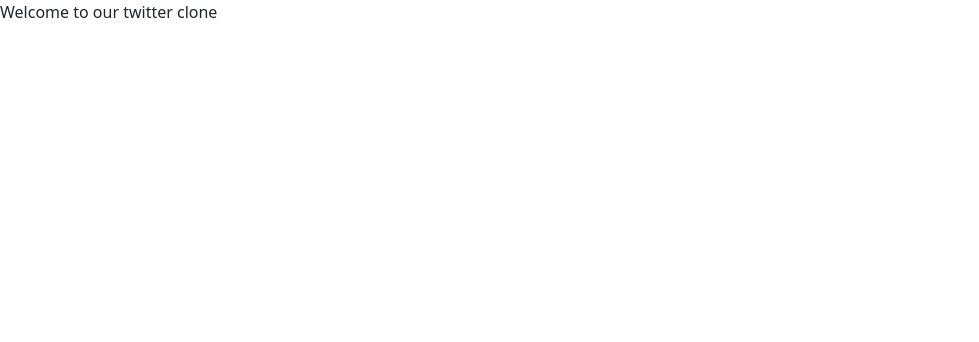
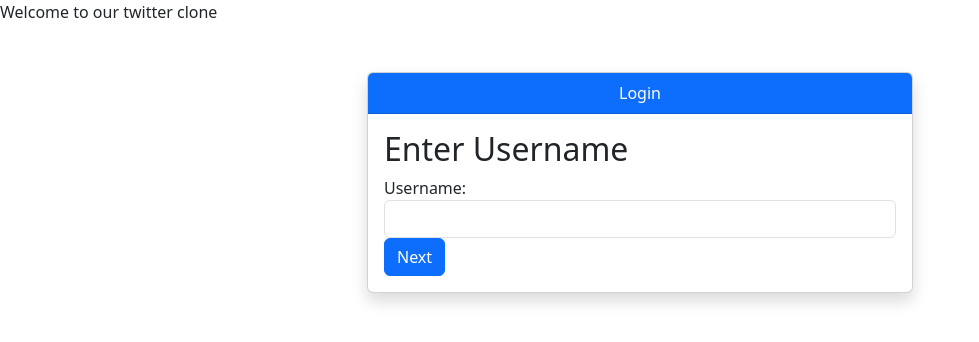
Before and after one commit to MeenaHere/twitterClone, a React (Vite) app: page / in a window 1280 px wide. Shown: the top 342 px of the page, without its empty margins (0-979 px from the left). Built offline with nearby package versions, Linux system fonts and the light colour scheme.

Commit message:
Typo correction
- correct typo from email to username in file UsernamePage and in PasswordPage
- installed React Router Dom

```diff
--- a/package.json
+++ b/package.json
@@ -13,7 +13,8 @@
     "bootstrap": "^5.3.3",
     "react": "^18.2.0",
     "react-bootstrap": "^2.10.2",
-    "react-dom": "^18.2.0"
+    "react-dom": "^18.2.0",
+    "react-router-dom": "^6.23.0"
   },
   "devDependencies": {
     "@types/react": "^18.2.66",
--- a/src/App.jsx
+++ b/src/App.jsx
@@ -1,7 +1,10 @@
+import React from "react";
+import Login from "./components/login/Login";
 function App() {
   return (
     <>
       <p>Welcome to our twitter clone</p>
+      <Login />
     </>
   );
 }
--- a/src/components/login/Login.jsx
+++ b/src/components/login/Login.jsx
@@ -1,4 +1,5 @@
 import React, { useState } from "react";
+import { useHistory } from "react-router-dom";
 import UsernamePage from "./UsernamePage";
 import PasswordPage from "./PasswordPage";
 
@@ -7,10 +8,11 @@ const Login = () => {
   const [password, setPassword] = useState("");
   const [page, setPage] = useState(1);
   const [error, setError] = useState("");
+  const history = useHistory();
 
   const handleUsernameNext = (enteredUsername) => {
     setUsername(enteredUsername);
-    setPage(2); // Move to the password page
+    setPage(2);
   };
 
   const handleLogin = async (enteredPassword) => {
@@ -30,7 +32,6 @@ const Login = () => {
 
       if (response.ok) {
         console.log("Login successful");
-        // Redirect to /home after successful login
         history.push("/home");
       } else {
         setError(data.message);
@@ -43,10 +44,23 @@ const Login = () => {
   };
 
   return (
-    <div>
-      {page === 1 && <UsernamePage onNext={handleUsernameNext} />}
-      {page === 2 && <PasswordPage username={username} onLogin={handleLogin} />}
-      {error && <p>{error}</p>}
+    <div className="container mt-5">
+      <div className="row justify-content-center">
+        <div className="col-md-6">
+          <div className="card shadow">
+            <div className="card-header bg-primary text-white text-center">
+              Login
+            </div>
+            <div className="card-body">
+              {page === 1 && <UsernamePage onNext={handleUsernameNext} />}
+              {page === 2 && (
+                <PasswordPage username={username} onLogin={handleLogin} />
+              )}
+              {error && <p className="text-danger">{error}</p>}
+            </div>
+          </div>
+        </div>
+      </div>
     </div>
   );
 };
--- a/src/components/login/Password.jsx
+++ b/src/components/login/Password.jsx
@@ -2,9 +2,14 @@ import React from "react";
 
 const PasswordInput = ({ value, onChange }) => {
   return (
-    <div>
+    <div className="form-group">
       <label>Password:</label>
-      <input type="password" value={value} onChange={onChange} />
+      <input
+        type="password"
+        className="form-control"
+        value={value}
+        onChange={onChange}
+      />
     </div>
   );
 };
--- a/src/components/login/PasswordPage.jsx
+++ b/src/components/login/PasswordPage.jsx
@@ -1,7 +1,8 @@
 import React, { useState } from "react";
-import PasswordInput from "./PasswordInput";
+import PasswordInput from "./Password";
 
-const PasswordPage = ({ email, onLogin }) => {
+const PasswordPage = ({ username, onLogin }) => {
+  // Change from email to username
   const [password, setPassword] = useState("");
 
   const handlePasswordChange = (e) => {
@@ -9,14 +10,16 @@ const PasswordPage = ({ email, onLogin }) => {
   };
 
   const handleLogin = () => {
-    onLogin(email, password);
+    onLogin(username, password); // Pass username instead of email
   };
 
   return (
     <div>
       <h2>Enter Password</h2>
       <PasswordInput value={password} onChange={handlePasswordChange} />
-      <button onClick={handleLogin}>Login</button>
+      <button className="btn btn-primary" onClick={handleLogin}>
+        Login
+      </button>
     </div>
   );
 };
--- a/src/components/login/Username.jsx
+++ b/src/components/login/Username.jsx
@@ -2,9 +2,15 @@ import React from "react";
 
 const Username = ({ value, onChange }) => {
   return (
-    <div>
-      <label>Username:</label>
-      <input type="text" value={value} onChange={onChange} />
+    <div className="form-group">
+      <label htmlFor="username">Username:</label>
+      <input
+        type="text"
+        className="form-control"
+        id="username"
+        value={value}
+        onChange={onChange}
+      />
     </div>
   );
 };
--- a/src/components/login/UsernamePage.jsx
+++ b/src/components/login/UsernamePage.jsx
@@ -2,7 +2,7 @@ import React, { useState } from "react";
 import Username from "./Username";
 
 const UsernamePage = ({ onNext }) => {
-  const [email, setEmail] = useState("");
+  const [username, setUsername] = useState(""); // Change from email to username
 
   const handleUsernameChange = (e) => {
     setUsername(e.target.value);
@@ -16,7 +16,9 @@ const UsernamePage = ({ onNext }) => {
     <div>
       <h2>Enter Username</h2>
       <Username value={username} onChange={handleUsernameChange} />
-      <button onClick={handleNext}>Next</button>
+      <button className="btn btn-primary" onClick={handleNext}>
+        Next
+      </button>
     </div>
   );
 };
```
Also changed, not shown: 1 other file (tests, documents, lock files or other folders).
